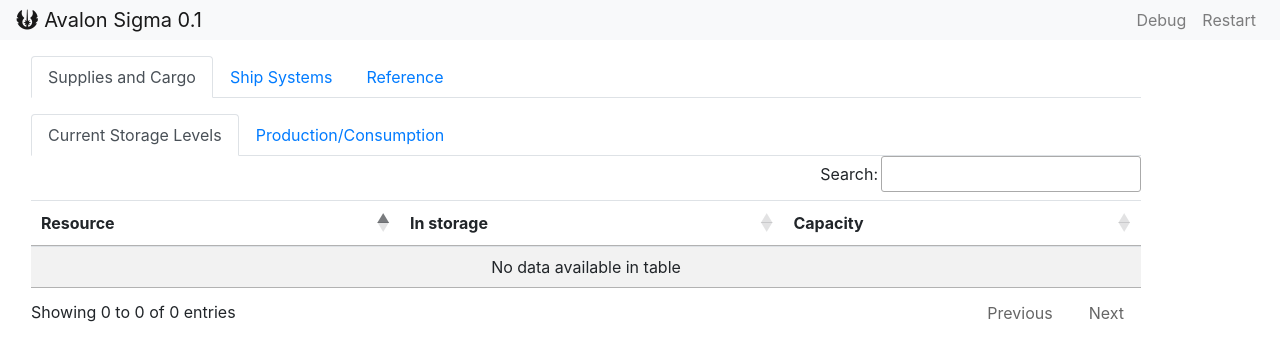
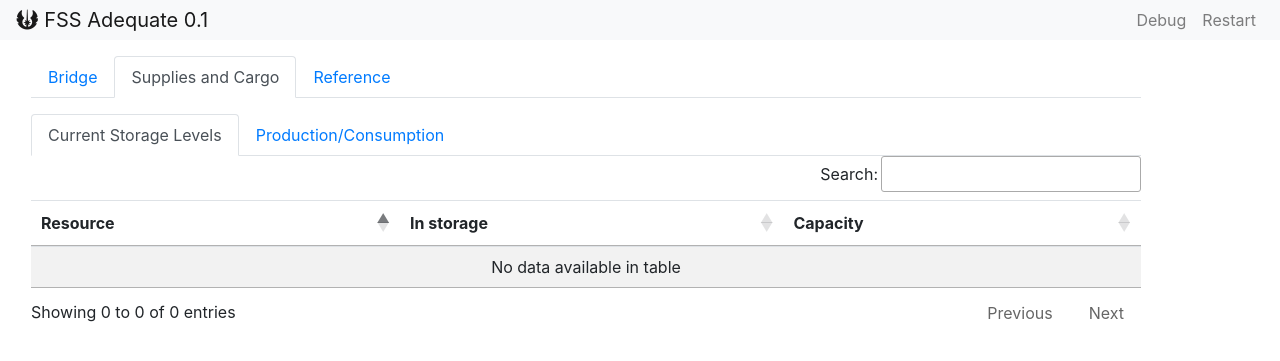
Before and after one commit to igjese/avalon, a Django app: page /game/ in a window 1280 px wide. Shown: the top 361 px of the page. Run offline with Django 4.2, Linux system fonts and the light colour scheme; data that the repository does not hold is empty; some libraries are stand-ins or nearby versions.

Commit message:
ships systems as part of bridge tab

```diff
--- a/game/templates/game/index.html
+++ b/game/templates/game/index.html
@@ -15,12 +15,12 @@
     <script src="https://code.highcharts.com/modules/export-data.js"></script>
     <script src="https://code.highcharts.com/modules/accessibility.js"></script>
 
-    <title>Avalon Sigma</title>
+    <title>FSS Adequate</title>
 </head>
 <body>
 
 <nav class="navbar navbar-expand-sm navbar-light bg-light py-0 mb-2 justify-content-between">
-    <a class="navbar-brand" href="/game/"><em class="fa fa-jedi"></em> Avalon Sigma 0.1</a>
+    <a class="navbar-brand" href="/game/"><em class="fa fa-jedi"></em> FSS Adequate 0.1</a>
     <ul class="navbar-nav">
         <li class="nav-item">
             <a class="nav-link" href="/game/debug/">Debug</a>
@@ -34,10 +34,10 @@
 <div class="container m-3">
     <ul class="nav nav-tabs">
         <li class="nav-item">
-            <a class="nav-link active" id="supplies-tab" data-toggle="tab" href="#supplies">Supplies and Cargo</a>
+            <a class="nav-link" id="bridge-tab" data-toggle="tab" href="#bridge">Bridge</a>
         </li>
         <li class="nav-item">
-            <a class="nav-link" id="systems-tab" data-toggle="tab" href="#systems">Ship Systems</a>
+            <a class="nav-link active" id="supplies-tab" data-toggle="tab" href="#supplies">Supplies and Cargo</a>
         </li>
         <li class="nav-item">
             <a class="nav-link" id="reference-tab" data-toggle="tab" href="#reference">Reference</a>
@@ -45,6 +45,43 @@
     </ul>
 
     <div class="tab-content mt-3">
+
+        <div class="tab-pane fade" id="bridge">
+            <!-- Bridge Content -->
+            <ul class="nav nav-tabs">
+                <li class="nav-item">
+                    <a class="nav-link active" id="systems-tab" data-toggle="tab" href="#systems">Ship Systems</a>
+                </li>
+                <!-- Add more sub-tabs here -->
+            </ul>
+            <div class="tab-content mt-3">
+                <!-- Existing Ship Systems content here -->
+                <table id="systemsTable" class="table table-striped">
+                    <thead>
+                        <tr>
+                            <th scope="col">System</th>
+                            <th scope="col">Subsystem</th>
+                            <th scope="col">Component</th>
+                            <th scope="col">Quantity</th>
+                        </tr>
+                    </thead>
+                    <tbody>
+                        {% for system in systems %}
+                            {% for subsystem in system.subsystems.all %}
+                                {% for component in subsystem.components.all %}
+                                <tr>
+                                    <td>{{ system.name }}</td>
+                                    <td>{{ subsystem.name }}</td>
+                                    <td>{{ component.component.name }}</td>
+                                    <td>{{ component.quantity }}</td>
+                                </tr>
+                                {% endfor %}
+                            {% endfor %}
+                        {% endfor %}
+                    </tbody>
+                </table>
+                </div>
+            </div>
 
         <div class="tab-pane fade show active" id="supplies">
             <!-- Supplies and Cargo -->
@@ -96,34 +133,6 @@
                 </div>
             </div>
         </div> <!-- Supplies -->
-
-        <div class="tab-pane fade" id="systems">
-            <!-- Ship Systems -->
-            <table id="systemsTable" class="table table-striped">
-                <thead>
-                    <tr>
-                        <th scope="col">System</th>
-                        <th scope="col">Subsystem</th>
-                        <th scope="col">Component</th>
-                        <th scope="col">Quantity</th>
-                    </tr>
-                </thead>
-                <tbody>
-                    {% for system in systems %}
-                        {% for subsystem in system.subsystems.all %}
-                            {% for component in subsystem.components.all %}
-                            <tr>
-                                <td>{{ system.name }}</td>
-                                <td>{{ subsystem.name }}</td>
-                                <td>{{ component.component.name }}</td>
-                                <td>{{ component.quantity }}</td>
-                            </tr>
-                            {% endfor %}
-                        {% endfor %}
-                    {% endfor %}
-                </tbody>
-            </table>
-        </div> <!-- Ship Systems -->
 
         <div class="tab-pane fade" id="reference">
             <!-- Reference Content -->
```
Also changed, not shown: README.md.
